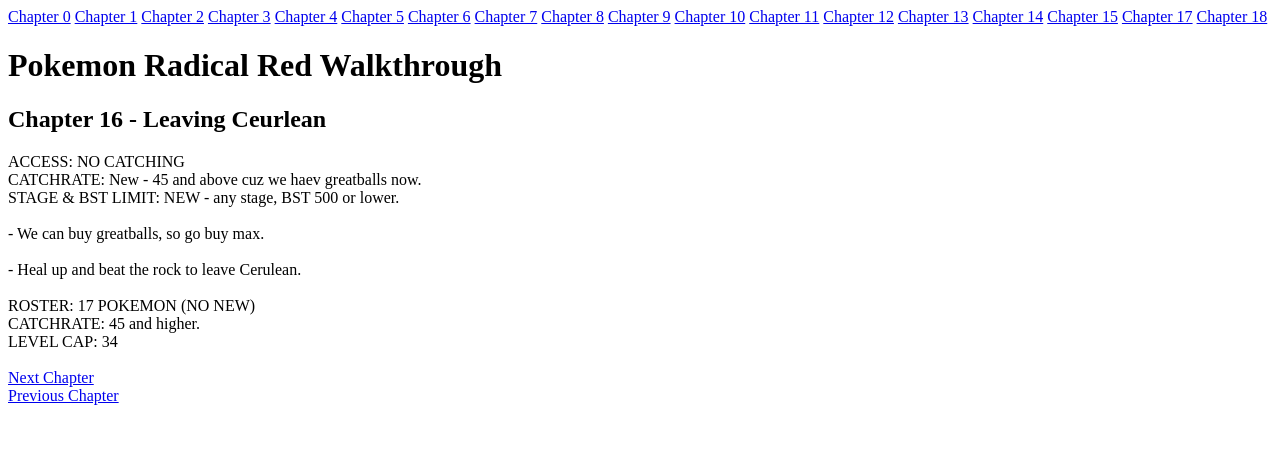
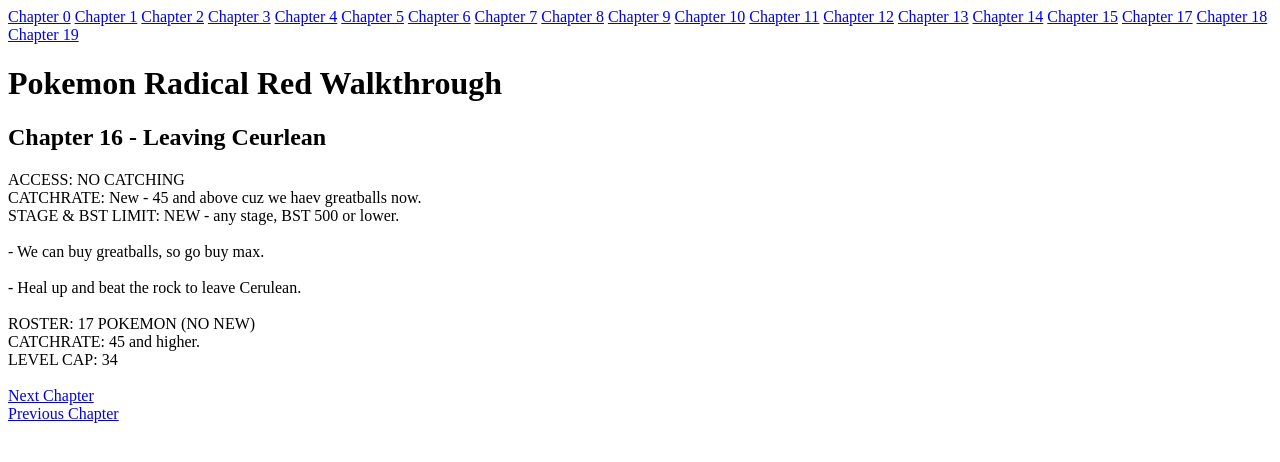
Before and after one commit to joyboy167/adamcreates, a plain HTML site: page 2. chapter list/16.chapter-16.html in a window 1280 px wide. Drawn offline with Linux system fonts and the light colour scheme.

Commit message:
Update 16.chapter-16.html

```diff
--- a/2. chapter list/16.chapter-16.html
+++ b/2. chapter list/16.chapter-16.html
@@ -26,6 +26,7 @@
             <a href="15.chapter-15.html">Chapter 15</a>
             <a href="17.chapter-17.html">Chapter 17</a>
             <a href="18.chapter-18.html">Chapter 18</a>
+            <a href="19.chapter-19.html">Chapter 19</a>
 
         </nav>
 
```
